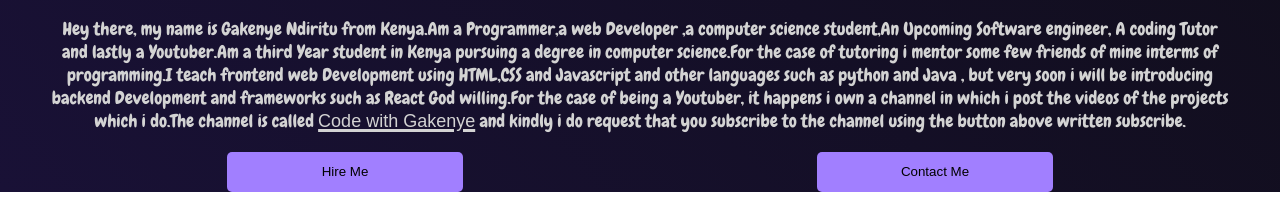
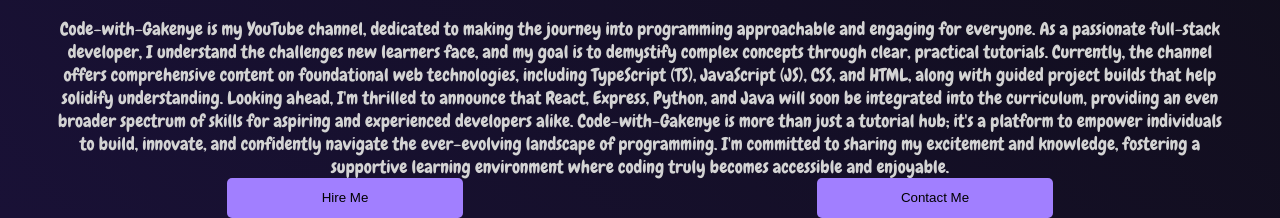
Before and after one commit to Gakenye8741/code-with-gakenye, a plain HTML site: page index.html in a window 1280 px wide. Shown: the part 1256-1474 px from the top of the page. Before the commit the page ends 1448 px from the top, so only its background shows below. Drawn offline with nearby package versions, Linux system fonts and the light colour scheme; a web font is replaced by a local one.

Commit message:
Updatetd my youtube channel About

```diff
--- a/index.html
+++ b/index.html
@@ -110,7 +110,13 @@
             <img src="./Images/youtube.jpg" alt="">
         </div>
         <p>
-            <p class="Aboutp">Hey there, my name is Gakenye Ndiritu from Kenya.Am a Programmer,a web Developer ,a computer  science student,An Upcoming Software  engineer, A coding  Tutor and  lastly a  Youtuber.Am a third Year student in Kenya pursuing a degree  in computer science.For the case of tutoring i mentor some few friends of mine  interms  of programming.I teach frontend web Development using HTML,CSS and Javascript and other languages  such  as python and  Java , but very  soon i will be introducing backend Development and frameworks such as React God  willing.For the  case of being a  Youtuber, it happens i own a channel in which i post the videos of the projects which i do.The channel is called <span style="font-family: fantasy;text-decoration: underline 3px solid;">Code with Gakenye</span> and kindly i do  request that you subscribe to the channel using the button above written subscribe.</p>
+            <!-- <p class="Aboutp">Hey there, my name is Gakenye Ndiritu from Kenya.Am a Programmer,a web Developer ,a computer  science student,An Upcoming Software  engineer, A coding  Tutor and  lastly a  Youtuber.Am a third Year student in Kenya pursuing a degree  in computer science.For the case of tutoring i mentor some few friends of mine  interms  of programming.I teach frontend web Development using HTML,CSS and Javascript and other languages  such  as python and  Java , but very  soon i will be introducing backend Development and frameworks such as React God  willing.For the  case of being a  Youtuber, it happens i own a channel in which i post the videos of the projects which i do.The channel is called <span style="font-family: fantasy;text-decoration: underline 3px solid;">Code with Gakenye</span> and kindly i do  request that you subscribe to the channel using the button above written subscribe.</p> -->
+
+            Code-with-Gakenye is my YouTube channel, dedicated to making the journey into programming approachable and engaging for everyone. As a passionate full-stack developer, I understand the challenges new learners face, and my goal is to demystify complex concepts through clear, practical tutorials.
+
+           Currently, the channel offers comprehensive content on foundational web technologies, including TypeScript (TS), JavaScript (JS), CSS, and HTML, along with guided project builds that help solidify understanding. Looking ahead, I'm thrilled to announce that React, Express, Python, and Java will soon be integrated into the curriculum, providing an even broader spectrum of skills for aspiring and experienced developers alike.
+
+           Code-with-Gakenye is more than just a tutorial hub; it's a platform to empower individuals to build, innovate, and confidently navigate the ever-evolving landscape of programming. I'm committed to sharing my excitement and knowledge, fostering a supportive learning environment where coding truly becomes accessible and enjoyable.
 
         </p>
 
```
